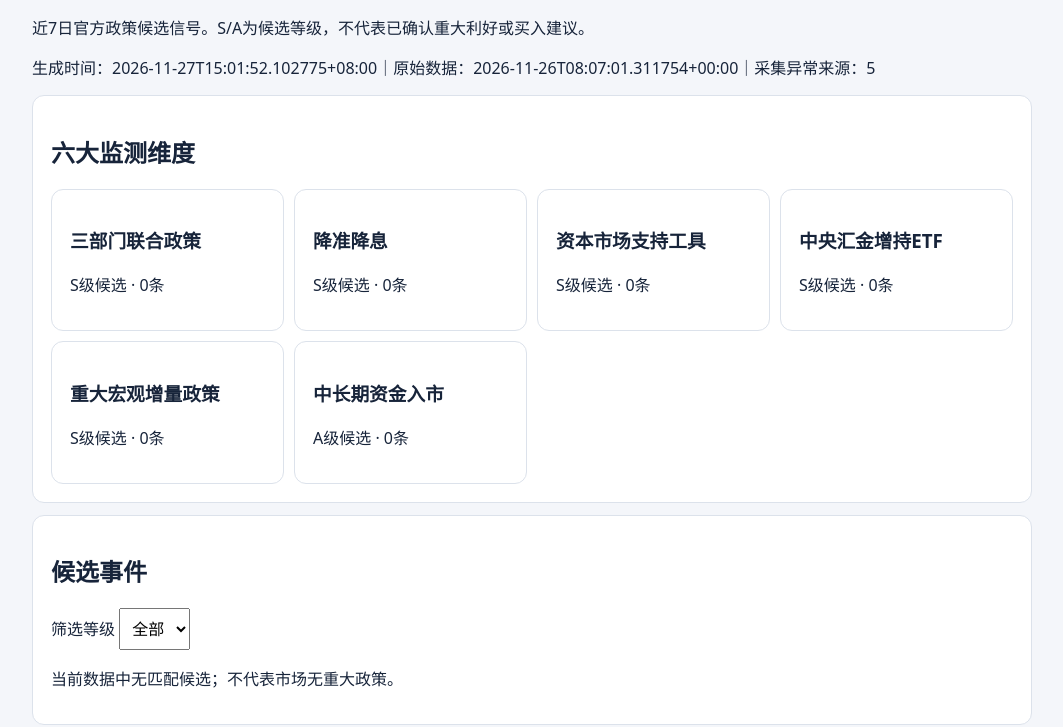
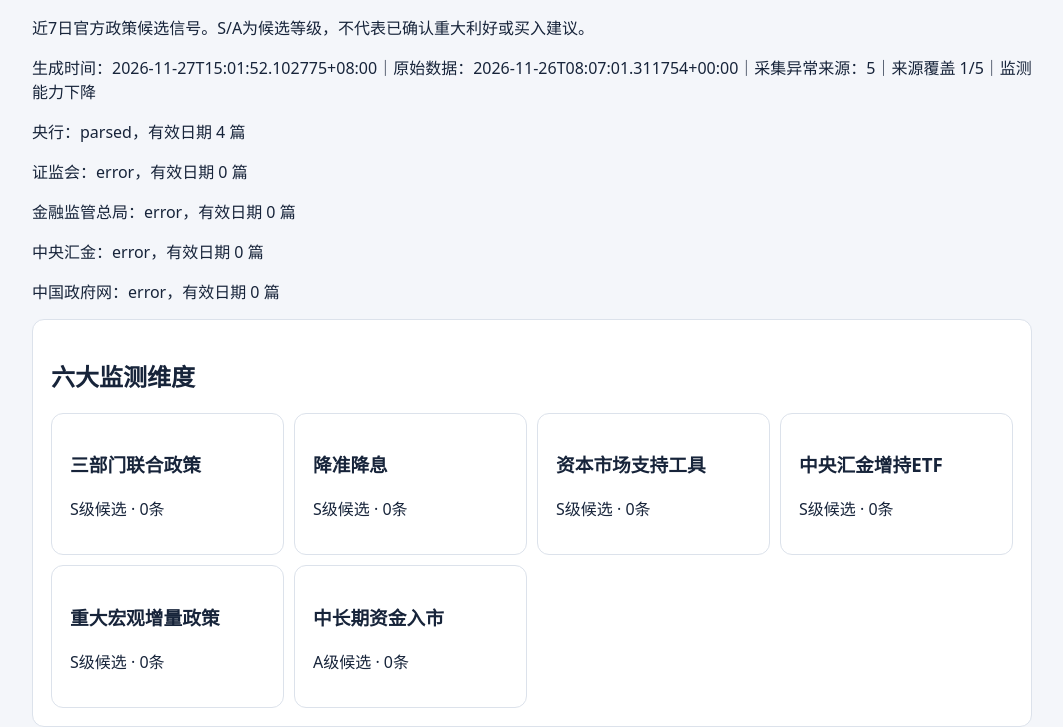
Before and after one commit to Arana007Xingyi/guoce-dashboard, a plain HTML site: page policy-radar.html in a window 1280 px wide. Shown: the part 106-833 px from the top of the page, without its empty margins (108-1171 px from the left). Drawn offline with Linux system fonts and the light colour scheme.

Commit message:
Display source coverage and monitoring degradation

```diff
--- a/policy-radar.html
+++ b/policy-radar.html
@@ -2,7 +2,7 @@
 const el=id=>document.getElementById(id);
 const node=(tag,text)=>{const n=document.createElement(tag);n.textContent=text;return n};
 let data;
-function render(){el('events').replaceChildren();const rows=data.events.filter(e=>!el('filter').value||e.candidate_level===el('filter').value);if(!rows.length)el('events').append(node('p','当前数据中无匹配候选；不代表市场无重大政策。'));for(const e of rows){const a=node('article','');a.append(node('small',e.date+' · '+e.candidate_level+'级候选 · '+e.status),node('h3',e.title),node('p',e.name+'｜'+e.source+'｜匹配词：'+e.matched.join('、')));try{const u=new URL(e.url);if(u.protocol==='https:'){const link=node('a','查看官方原文');link.href=u.href;link.target='_blank';link.rel='noopener noreferrer';a.append(link)}}catch{}el('events').append(a)}}
+function render(){el('events').replaceChildren();const rows=data.events.filter(e=>!el('filter').value||e.candidate_level===el('filter').value);if(!rows.length)el('events').append(node('p','当前数据中无匹配候选；不代表市场无重大政策。'));for(const e of rows){const a=node('article','');a.append(node('small',e.date+' · '+e.candidate_level+'级候选 · '+e.status),node('h3',e.title),node('p',e.name+'｜'+e.source+'｜匹配词：'+e.matched.join('、')));a.append(node('p',e.verification||'待核实'));for(const report of e.related_reports||[]){const u=new URL(report.url);if(u.protocol==='https:'){const l=node('a',report.source+'：'+report.title);l.href=u.href;l.rel='noopener noreferrer';l.target='_blank';a.append(l,node('p',''))}}try{const u=new URL(e.url);if(u.protocol==='https:'){const link=node('a','查看官方原文');link.href=u.href;link.target='_blank';link.rel='noopener noreferrer';a.append(link)}}catch{}el('events').append(a)}}
 el('filter').addEventListener('change',()=>{if(data)render()});
-fetch('data/policy_radar.json',{cache:'no-store'}).then(r=>{if(!r.ok)throw Error('数据尚未生成');return r.json()}).then(d=>{data=d;const stale=!d.source_updated_at||Date.now()-Date.parse(d.source_updated_at)>86400000;el('status').textContent='生成时间：'+d.updated_at+'｜原始数据：'+(d.source_updated_at||'未知')+(stale?'｜数据可能过期':'')+'｜采集异常来源：'+(d.sources_failed||[]).length;for(const s of d.signals){const a=node('article','');a.append(node('h3',s.name),node('p',s.candidate_level+'级候选 · '+d.events.filter(e=>e.signal===s.id).length+'条'));el('signals').append(a)}render()}).catch(e=>{el('status').textContent='数据未就绪或读取失败：'+e.message});
+fetch('data/policy_radar.json',{cache:'no-store'}).then(r=>{if(!r.ok)throw Error('数据尚未生成');return r.json()}).then(d=>{data=d;const stale=!d.source_updated_at||Date.now()-Date.parse(d.source_updated_at)>86400000;el('status').textContent='生成时间：'+d.updated_at+'｜原始数据：'+(d.source_updated_at||'未知')+(stale?'｜数据可能过期':'')+'｜采集异常来源：'+(d.sources_failed||[]).length;const health=d.finance_sources||[];const ok=health.filter(h=>h.status==='parsed').length;el('status').textContent+='｜来源覆盖 '+ok+'/'+health.length+(ok*2<health.length?'｜监测能力下降':'');for(const h of health){el('status').append(node('p',h.source+'：'+h.status+'，有效日期 '+h.dated+' 篇'))}for(const s of d.signals){const a=node('article','');a.append(node('h3',s.name),node('p',s.candidate_level+'级候选 · '+d.events.filter(e=>e.signal===s.id).length+'条'));el('signals').append(a)}render()}).catch(e=>{el('status').textContent='数据未就绪或读取失败：'+e.message});
 </script></html>
```
